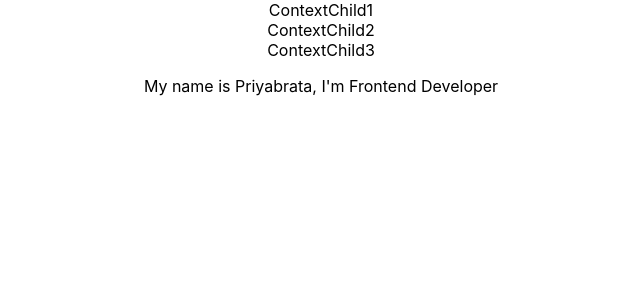
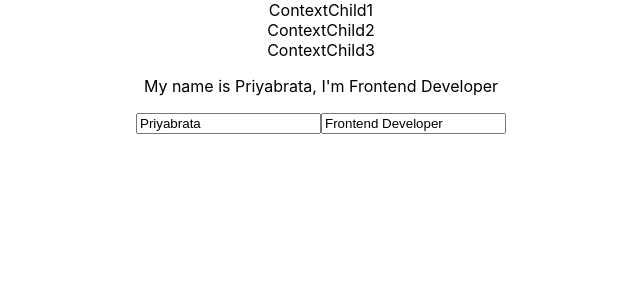
Before and after one commit to priyabratagig/react-hooks, a React (Create React App) app: page / in a window 1280 px wide. Shown: the top 300 px of the page, without its empty margins (319-959 px from the left). Built offline with nearby package versions, Linux system fonts and the light colour scheme.

Commit message:
context api with global state and useContext hook

```diff
--- a/src/Components/useContext/ContextChild3.js
+++ b/src/Components/useContext/ContextChild3.js
@@ -1,12 +1,14 @@
 import React, { useContext } from 'react'
 import { nameContext, hobbyContext } from './ContextStore'
 function ContextChild3() {
-    const valueName = useContext(nameContext);
-    const valueHobby = useContext(hobbyContext);
+    const [name, setName] = useContext(nameContext);
+    const [hobby, setHobby] = useContext(hobbyContext);
     return (
         <div>
             ContextChild3
-            <p>My name is {valueName}, I'm {valueHobby}</p>
+            <p>My name is {name}, I'm {hobby}</p>
+            <input type="name" value={name} onChange={({ target: { value } }) => { setName(value) }} />
+            <input type="text" value={hobby} onChange={({ target: { value } }) => { setHobby(value) }} />
         </div>
     )
 }
--- a/src/Components/useContext/ContextStore.js
+++ b/src/Components/useContext/ContextStore.js
@@ -1,3 +1,2 @@
-import { createContext } from 'react'
-export const nameContext = createContext();
-export const hobbyContext = createContext();
+export { nameContext, NameContextProvider } from "./NameContext";
+export { hobbyContext, HobbyContextProvider } from './HobbyContext'
--- /dev/null
+++ b/src/Components/useContext/HobbyContext.js
@@ -0,0 +1,11 @@
+import React, { createContext, useState } from 'react'
+const initialvalue = 'Frontend Developer'
+export const hobbyContext = createContext();
+export function HobbyContextProvider({ children }) {
+    const [hobby, setHobby] = useState(initialvalue);
+    return (
+        <hobbyContext.Provider value={[hobby, setHobby]}>
+            {children}
+        </hobbyContext.Provider>
+    )
+}
--- /dev/null
+++ b/src/Components/useContext/NameContext.js
@@ -0,0 +1,11 @@
+import React, { createContext, useState } from 'react'
+const initialvalue = 'Priyabrata'
+export const nameContext = createContext();
+export function NameContextProvider({ children }) {
+    const [name, setName] = useState(initialvalue);
+    return (
+        <nameContext.Provider value={[name, setName]}>
+            {children}
+        </nameContext.Provider>
+    )
+}
```
Also changed, not shown: src/App.js (+5 -5 lines).
